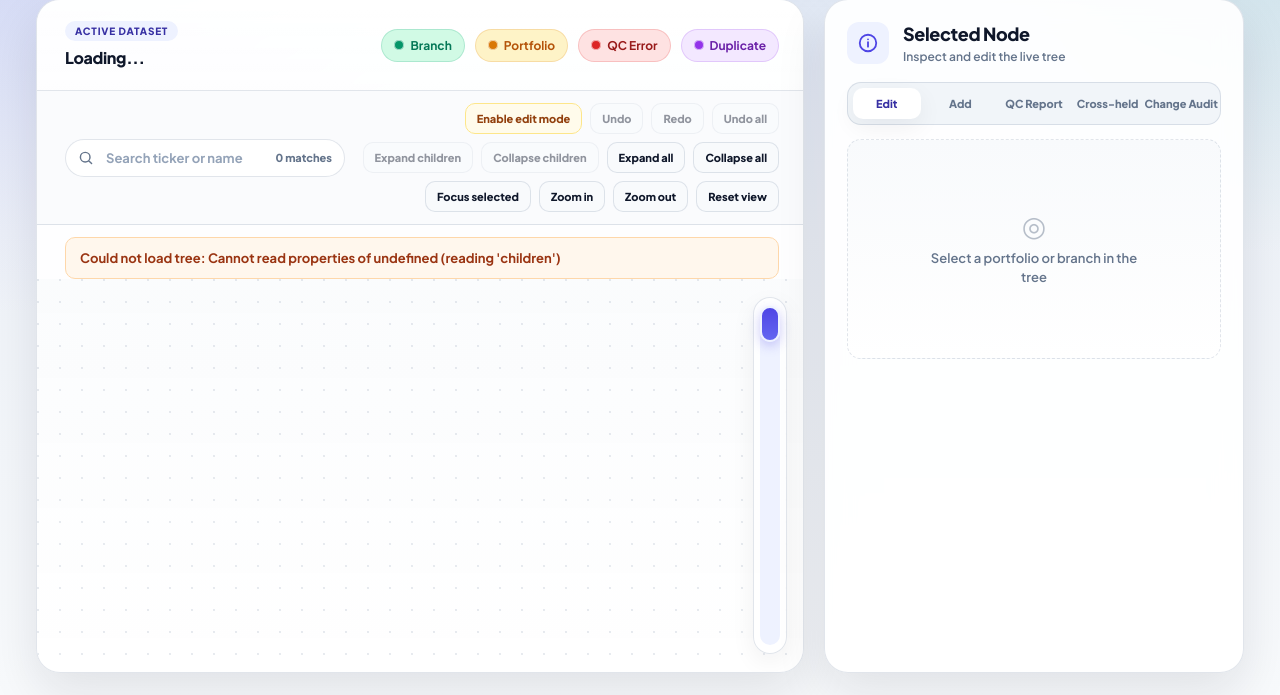
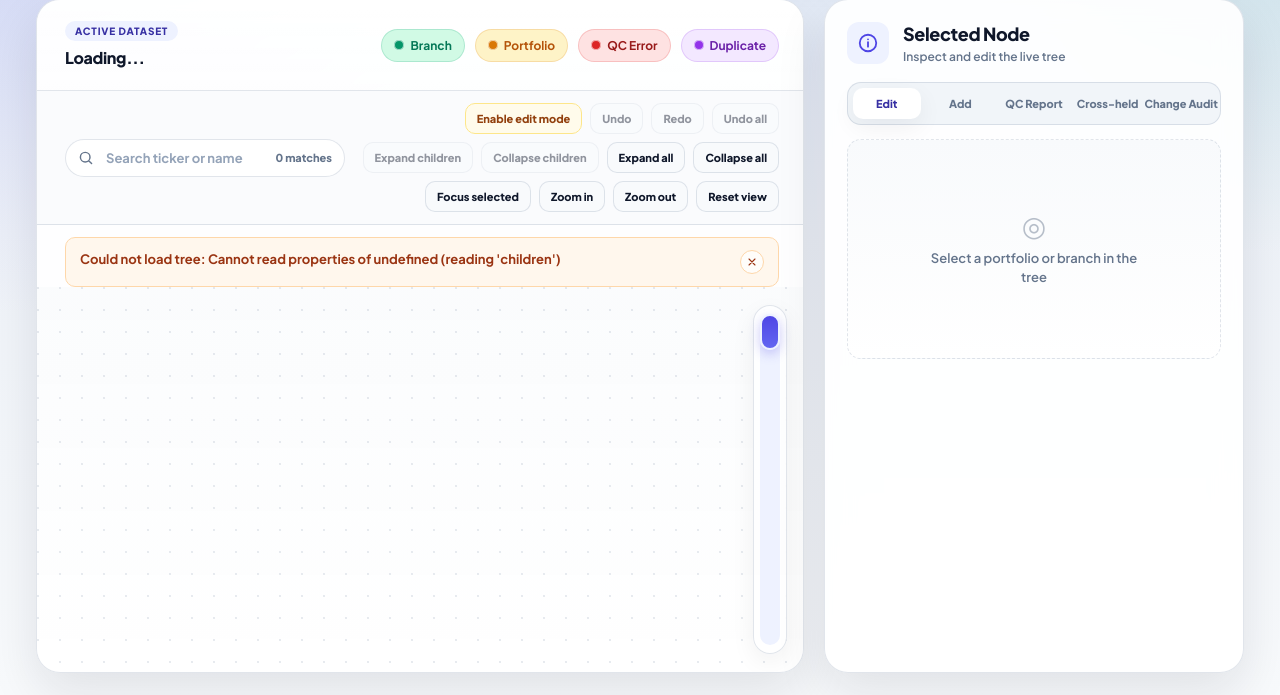
Before and after one commit to maxwell091/ProjectNeptune, a Flask app: page / in a window 1280 px wide. Shown: the part 105-800 px from the top of the page. Run offline with Flask 3, Linux system fonts and the light colour scheme; data that the repository does not hold is empty; parts of the project's set-up code (start-up, migrations or seed data) failed here and were passed over.

Commit message:
feat: enhance message display with close button and improved styling for notifications

```diff
--- a/static/styles.css
+++ b/static/styles.css
@@ -515,6 +515,9 @@ button:disabled:hover {
 .message {
   display: none;
   flex-shrink: 0;
+  align-items: flex-start;
+  justify-content: space-between;
+  gap: 12px;
   margin: 12px 24px 0 28px;
   padding: 12px 14px;
   border-radius: var(--radius-sm);
@@ -523,10 +526,43 @@ button:disabled:hover {
   color: #9a3412;
   font-size: 13px;
   font-weight: 700;
+  line-height: 1.45;
 }
 
 .message.visible {
+  display: flex;
+}
+
+#message-text {
+  flex: 1;
+  min-width: 0;
+}
+
+.message-close {
+  display: inline-flex;
+  align-items: center;
+  justify-content: center;
+  gap: 0;
+  flex-shrink: 0;
+  width: 24px;
+  height: 24px;
+  padding: 0;
+  color: #9a3412;
+  background: rgba(255, 255, 255, 0.72);
+  border: 1px solid #fed7aa;
+  border-radius: 999px;
+  box-shadow: none;
+}
+
+.message-close svg {
+  width: 12px;
+  height: 12px;
   display: block;
+}
+
+.message-close:hover {
+  background: #fff;
+  transform: none;
 }
 
 .qc-error-callout {
@@ -578,8 +614,10 @@ button:disabled:hover {
   position: absolute;
   top: 8px;
   right: 8px;
-  display: grid;
-  place-items: center;
+  display: inline-flex;
+  align-items: center;
+  justify-content: center;
+  gap: 0;
   width: 24px;
   height: 24px;
   padding: 0;
@@ -587,6 +625,12 @@ button:disabled:hover {
   background: rgba(255, 255, 255, 0.72);
   border: 1px solid #fecaca;
   border-radius: 999px;
+}
+
+.qc-callout-close svg {
+  width: 12px;
+  height: 12px;
+  display: block;
 }
 
 .details-header {
--- a/static/tree.js
+++ b/static/tree.js
@@ -2,6 +2,8 @@ const treeElement = document.querySelector("#tree");
 const detailsElement = document.querySelector("#details");
 const tooltip = document.querySelector("#tooltip");
 const message = document.querySelector("#message");
+const messageText = document.querySelector("#message-text");
+const messageCloseButton = document.querySelector("#message-close");
 const qcErrorCallout = document.querySelector("#qc-error-callout");
 const uploadForm = document.querySelector("#upload-form");
 const fileInput = document.querySelector("#file-input");
@@ -194,6 +196,7 @@ crossheldTableBody?.addEventListener("click", (event) => {
 crossheldAnalyzeButton?.addEventListener("click", analyzeCrossHeldPortfolios);
 bindTreeScrollControl();
 generateOutputButton?.addEventListener("click", openOutputDialog);
+messageCloseButton?.addEventListener("click", clearMessage);
 outputCancelButton?.addEventListener("click", closeOutputDialog);
 outputConfirmButton?.addEventListener("click", downloadGeneratedOutput);
 outputDialog?.addEventListener("click", (event) => {
@@ -1513,7 +1516,11 @@ function showQcCallout(error) {
   if (!qcErrorCallout) return;
 
   qcErrorCallout.innerHTML = `
-    <button type="button" class="qc-callout-close" aria-label="Close QC error">&times;</button>
+    <button type="button" class="qc-callout-close" aria-label="Close QC error">
+      <svg viewBox="0 0 20 20" fill="none" aria-hidden="true">
+        <path d="M5 5l10 10M15 5L5 15" stroke="currentColor" stroke-width="1.8" stroke-linecap="round"/>
+      </svg>
+    </button>
     <strong>QC Error #${escapeHtml(error.number)}: ${escapeHtml(error.type)}</strong>
     <span>${escapeHtml(error.ticker)} · Level ${escapeHtml(error.level)} · CCY ${escapeHtml(error.currency || "N/A")}</span>
     <p>${escapeHtml(error.message)}</p>
@@ -2230,12 +2237,12 @@ function hasChildren(data) {
 }
 
 function showMessage(text) {
-  message.textContent = text;
+  if (messageText) messageText.textContent = text;
   message.classList.add("visible");
 }
 
 function clearMessage() {
-  message.textContent = "";
+  if (messageText) messageText.textContent = "";
   message.classList.remove("visible");
 }
 
--- a/templates/index.html
+++ b/templates/index.html
@@ -97,7 +97,14 @@
             <button type="button" id="reset-view" class="btn-secondary small">Reset view</button>
           </div>
         </div>
-        <div id="message" class="message" role="status"></div>
+        <div id="message" class="message" role="status">
+          <span id="message-text"></span>
+          <button type="button" id="message-close" class="message-close" aria-label="Close notification">
+            <svg viewBox="0 0 20 20" fill="none" aria-hidden="true">
+              <path d="M5 5l10 10M15 5L5 15" stroke="currentColor" stroke-width="1.8" stroke-linecap="round"/>
+            </svg>
+          </button>
+        </div>
         <div id="qc-error-callout" class="qc-error-callout" hidden></div>
         <div class="tree-stage">
           <div id="tree" class="tree-canvas"></div>
```
